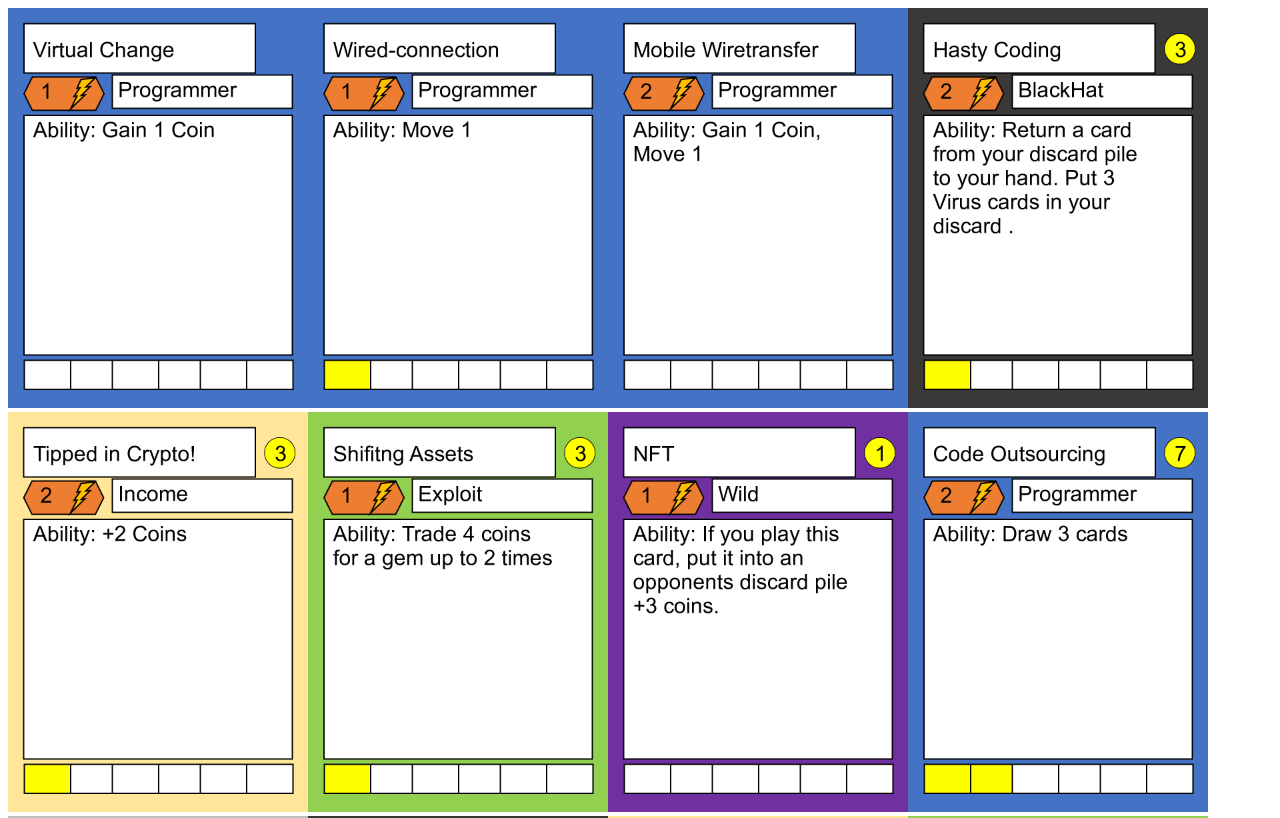
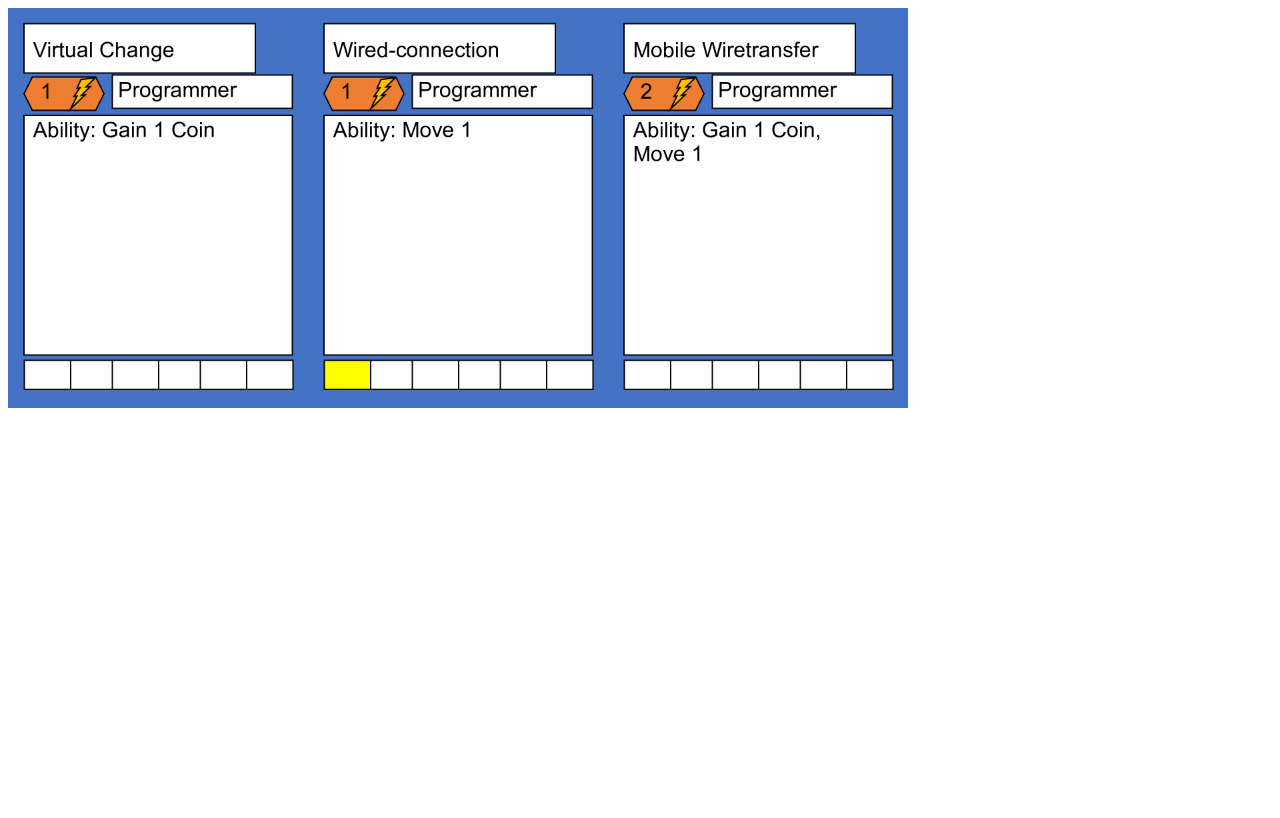
Before and after one commit to RyfiGames/ProjectHackd, a plain HTML site: page defHandCards/index.html in a window 1280 px wide. Shown: the top 818 px of the page. Drawn offline with Linux system fonts and the light colour scheme; files whose address does not match are found by name.

Commit message:
Fixing counts

```diff
--- a/defHandCards/index.html
+++ b/defHandCards/index.html
@@ -8,7 +8,7 @@
 </head>
 <body>
     <script>
-        const last = 82;
+        const last = 2;
 
         function genCard(i) {
             let a = document.createElement('a');
```
Also changed, not shown: bugCards/index.html (+1 -1 lines), defShopCards/index.html (+1 -1 lines), shopCards/index.html (+1 -1 lines).
